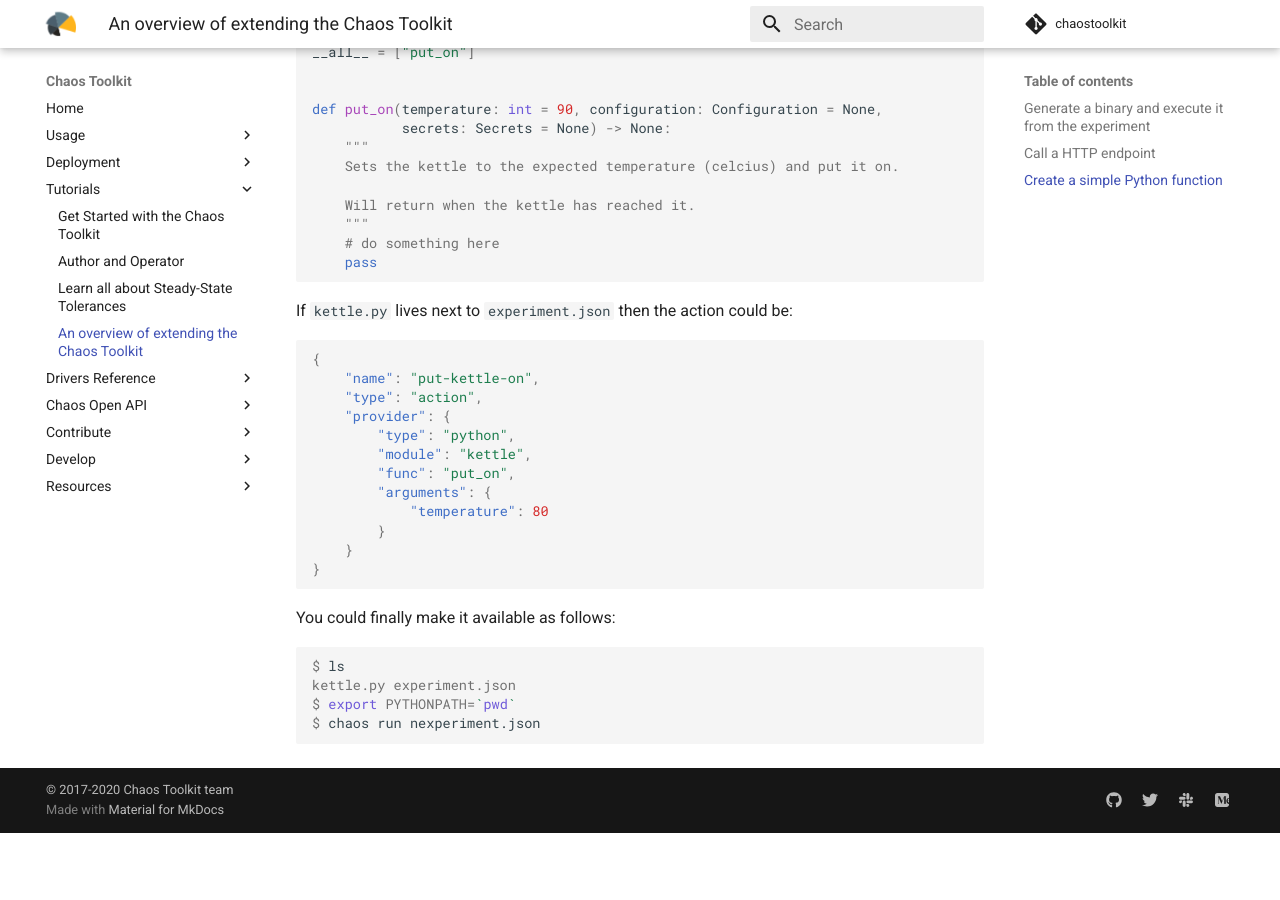
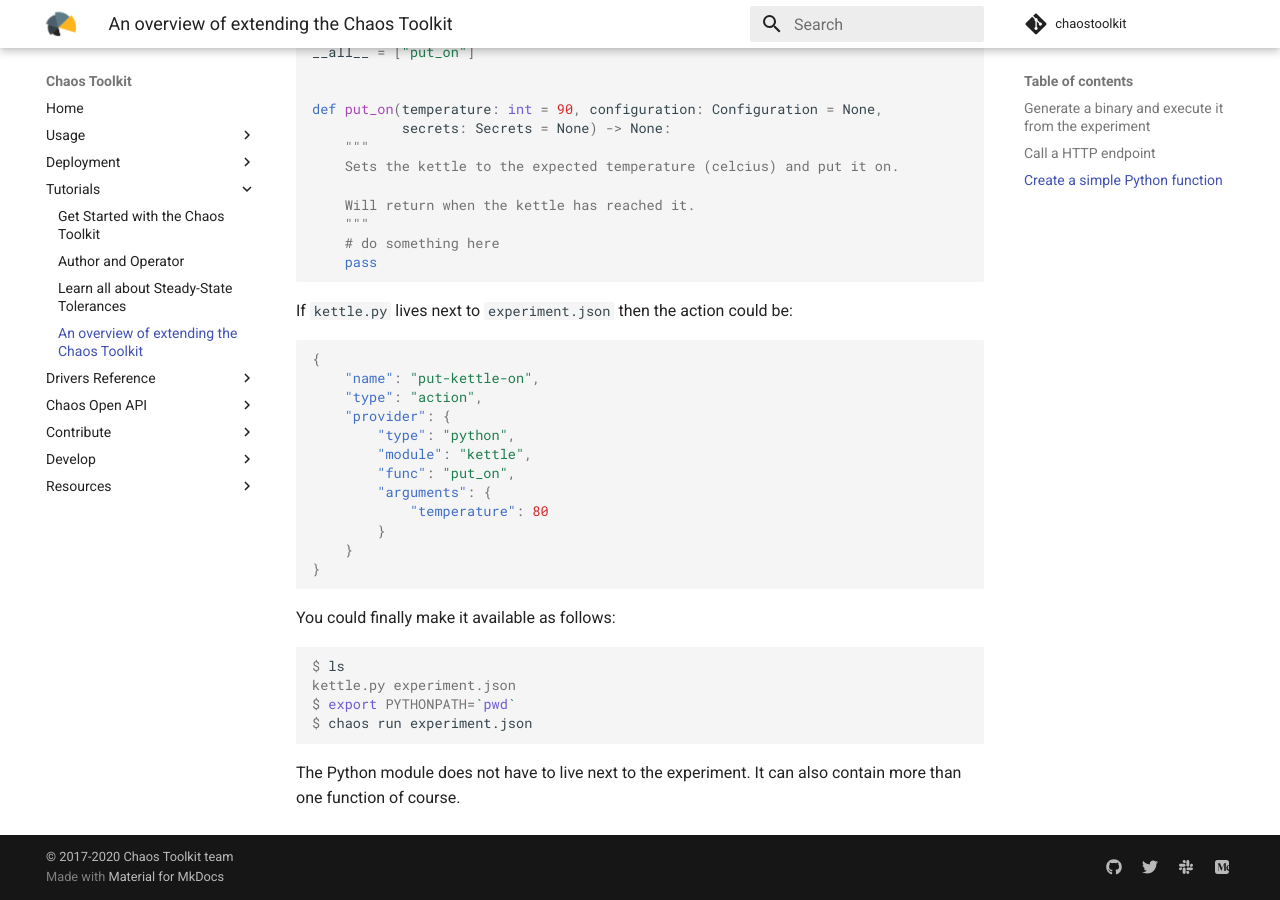
Before and after one commit to chaostoolkit/chaostoolkit-documentation, an MkDocs documentation site: the page built from sources/reference/tutorials/extend.md, in a window 1280 px wide and 900 px high, scrolled down 957 px. Built offline with MkDocs 1.6.1 and Material for MkDocs 9.7.7, drawn with Linux system fonts in a browser that asks for light colours; comment, search, counter and statistics services are not loaded; before the commit the page ends 1790 px from its top, so only the background shows below that.

Commit message:
Clarification
Signed-off-by: Sylvain Hellegouarch <sh@defuze.org>

````diff
--- a/sources/reference/tutorials/extend.md
+++ b/sources/reference/tutorials/extend.md
@@ -76,5 +76,8 @@
 $ ls
 kettle.py experiment.json
 $ export PYTHONPATH=`pwd`
-$ chaos run nexperiment.json
+$ chaos run experiment.json
 ```
+
+The Python module does not have to live next to the experiment. It can also
+contain more than one function of course.
````
